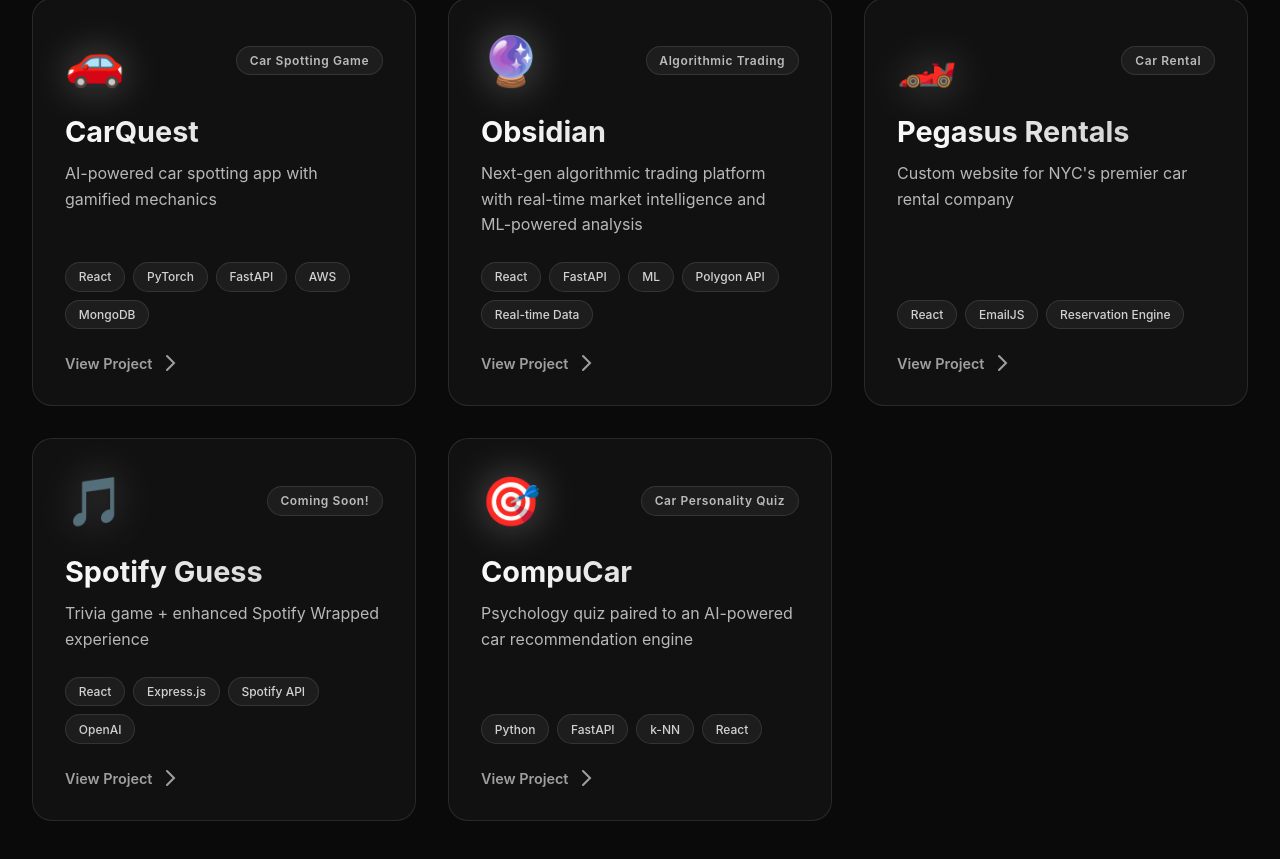
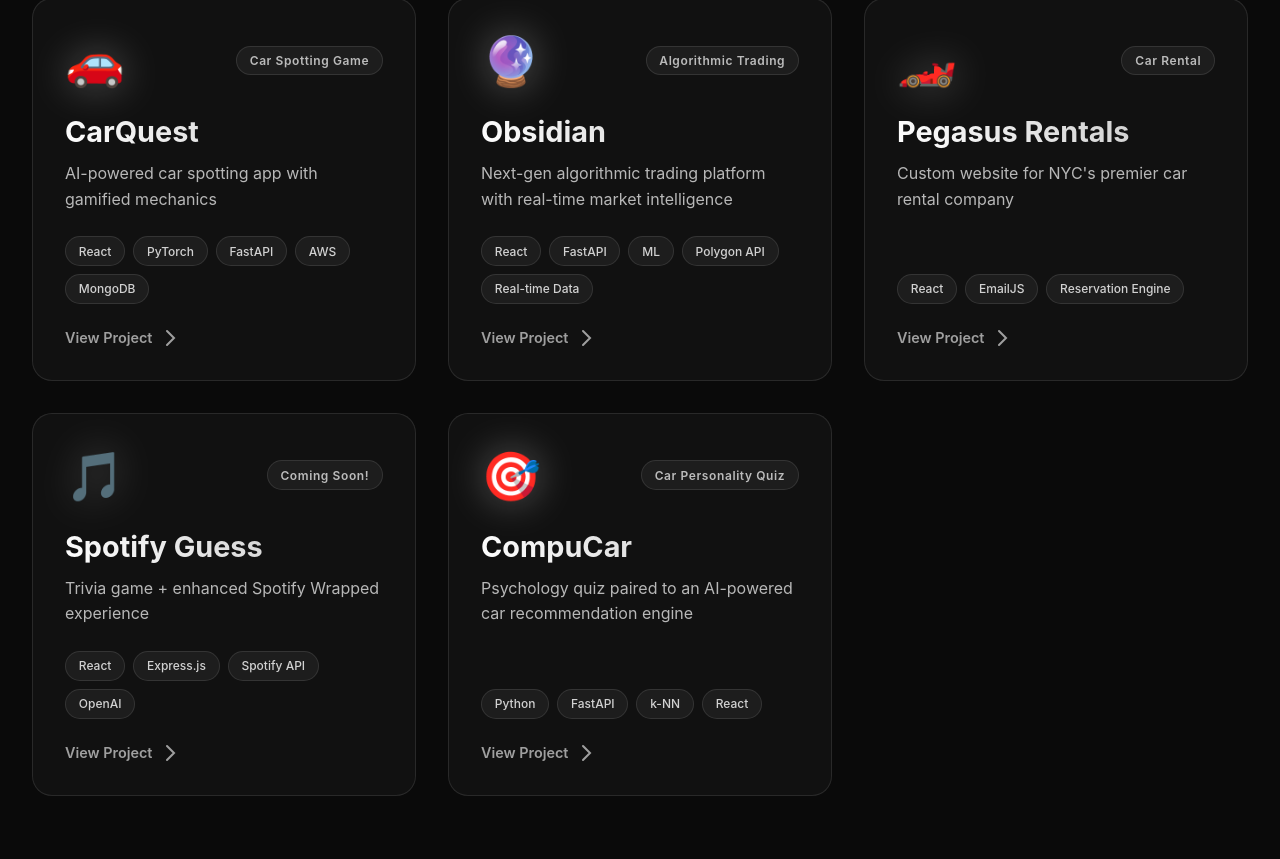
Before and after one commit to danieldeda2/portfolio, a React (Create React App) app: page / in a window 1280 px wide. Shown: the part 1079-1938 px from the top of the page. Built offline with nearby package versions, Linux system fonts and the light colour scheme.

Commit message:
Update Home.jsx

```diff
--- a/src/Components/Home.jsx
+++ b/src/Components/Home.jsx
@@ -34,7 +34,7 @@
     {
       icon: '🔮',
       name: 'Obsidian',
-      description: 'Next-gen algorithmic trading platform with real-time market intelligence and ML-powered analysis',
+      description: 'Next-gen algorithmic trading platform with real-time market intelligence',
       link: 'https://obsidiantrading.net',
       stats: 'Algorithmic Trading',
       tech: ['React', 'FastAPI', 'ML', 'Polygon API', 'Real-time Data']
```
